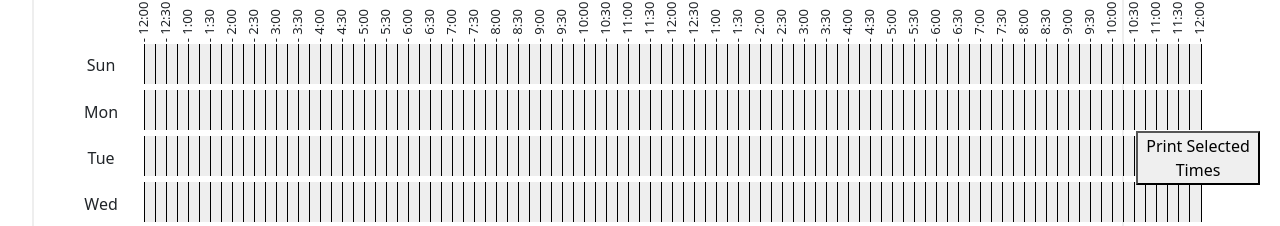
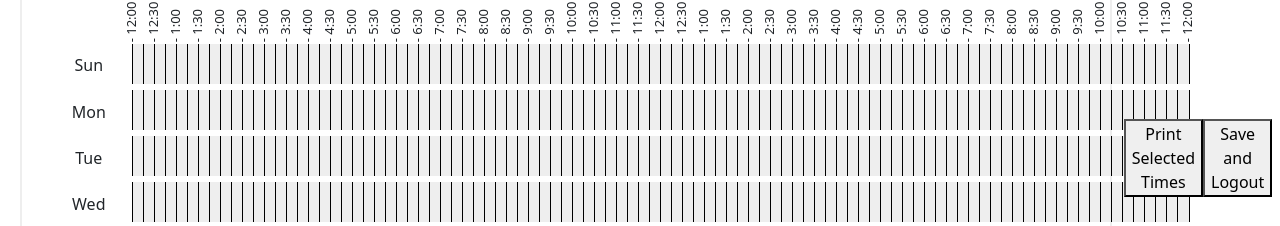
Before and after one commit to EmilioJD/hourglass, a SvelteKit app: page /timeline in a window 1280 px wide. Shown: the part 148-374 px from the top of the page. Built offline with nearby package versions, Linux system fonts and the light colour scheme.

Commit message:
logout button

```diff
--- a/src/routes/timeline/+page.svelte
+++ b/src/routes/timeline/+page.svelte
@@ -1,6 +1,11 @@
 <!-- adapted from https://daybrush.com/selecto/storybook/?path=/story/selecto--continue-to-select -->
 <script>
 	import Timeslots, { mergedTimeslots } from './Timeslots.svelte';
+	import { goto } from '$app/navigation';
+
+	function handleSave() {
+		goto(`/`);
+	}
 </script>
 
 <nav>
@@ -13,6 +18,7 @@
 	<button on:click={()=>{console.log(mergedTimeslots)}}>
         Print Selected Times
     </button>
+	<button on:click={() => handleSave()}>Save and Logout</button>
 </div>
 
 <style>
```
